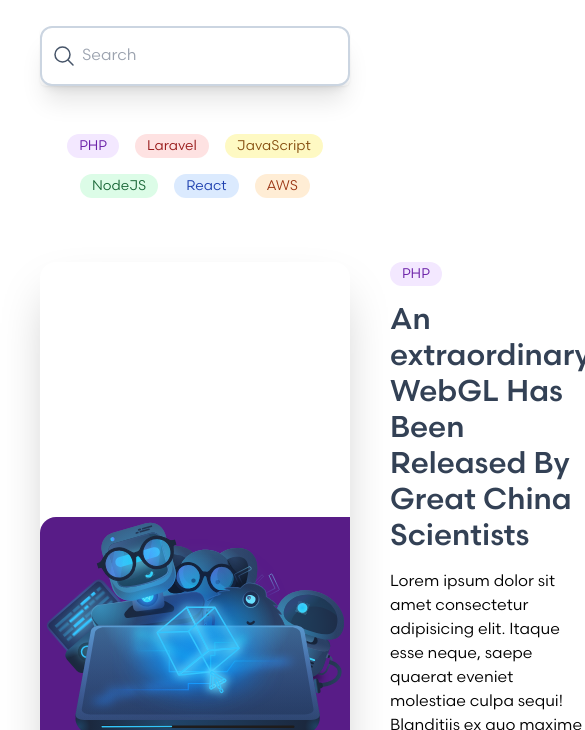
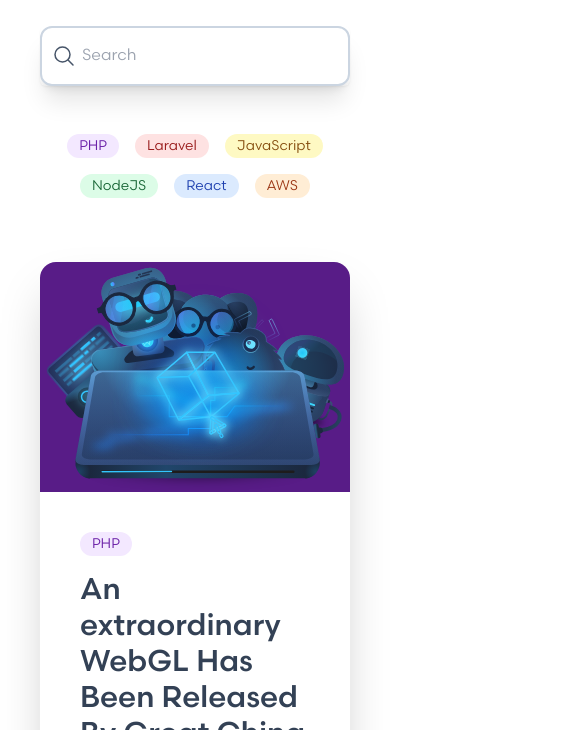
Before and after one commit to milanpetrovic/mpdev.tw, a website: page index.html in a window 390 px wide. Shown: the part 114-844 px from the top of the page, 585 px wide, since content can reach past the window. Drawn offline with Linux system fonts and the light colour scheme.

Commit message:
Fix featured / latest article on small screens

```diff
--- a/index.html
+++ b/index.html
@@ -63,10 +63,10 @@
             </div>
 
             <div class="px-10 pb-12">
-                <div class="flex justify-start items-center gap-10 shadow-2xl rounded-2xl">
-                    <img src="assets/img/laracasts-gang.svg" alt="" class="bg-purple-900 rounded-l-2xl">
+                <div class="flex justify-start items-center xl:gap-6 shadow-2xl rounded-2xl flex-col xl:flex-row">
+                    <img src="assets/img/laracasts-gang.svg" alt="" class="bg-purple-900 rounded-t-2xl xl:rounded-l-2xl xl:rounded-r-none w-full max-h-80 xl:max-h-full">
 
-                    <div class="flex flex-col justify-evenly gap-4 items-start pr-10">
+                    <div class="flex flex-col justify-evenly gap-4 items-start p-10">
                         <span class="inline-flex items-center rounded-full bg-purple-100 hover:bg-slate-800 px-3 py-0.5 text-sm font-medium text-purple-800 hover:text-slate-200 cursor-pointer">PHP</span>
                         <h1 class="text-3xl font-bold text-slate-700">An extraordinary WebGL Has Been Released By Great China Scientists</h1>
                         <p>Lorem ipsum dolor sit amet consectetur adipisicing elit. Itaque esse neque, saepe quaerat eveniet molestiae culpa sequi! Blanditiis ex quo maxime est dolorum aspernatur accusamus laudantium architecto optio quisquam dicta deleniti voluptate quas porro, qui quam soluta, necessitatibus, illo ipsam aliquid eligendi modi. Perferendis illo architecto quibusdam eligendi earum corporis?</p>
```
Also changed, not shown: assets/css/build.min.css.
